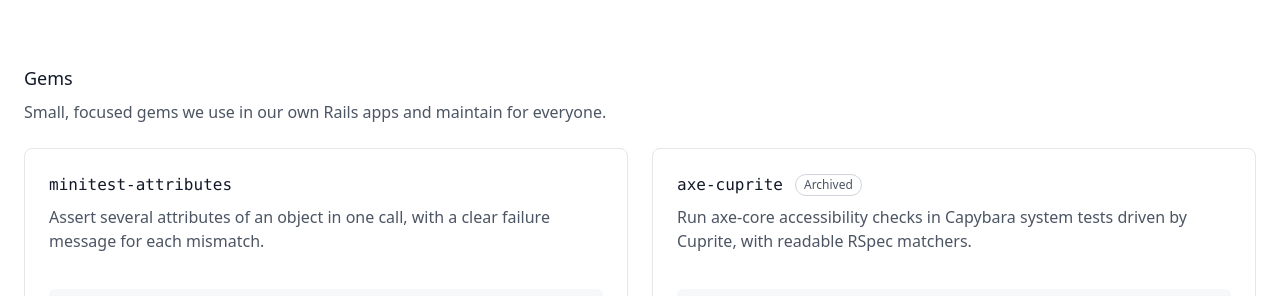
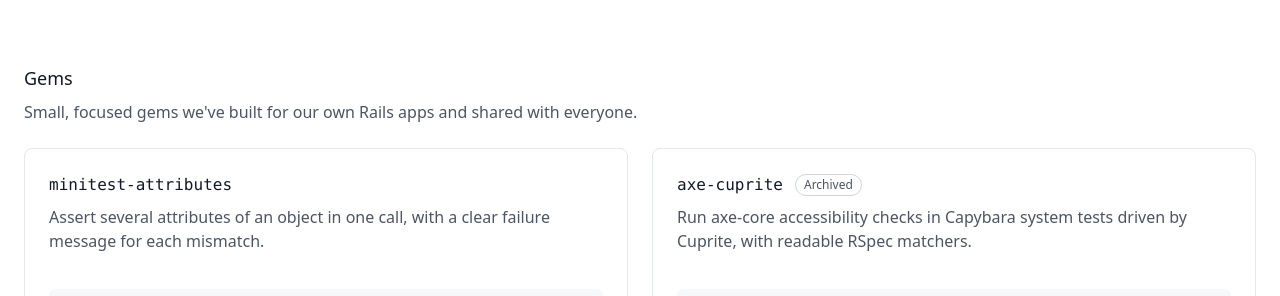
Before and after one commit to Guided-Rails/guided-rails.github.io, a Jekyll site: the page built from index.markdown, in a window 1280 px wide. Shown: the part 544-840 px from the top of the page. Built offline with Jekyll 4.4.1, drawn with Linux system fonts in a browser that asks for light colours; nearby versions of some CDN libraries; comment, search, counter and statistics services are not loaded.

Commit message:
Reword Gems intro to fit archived gems (#17)

```diff
--- a/_layouts/landing.html
+++ b/_layouts/landing.html
@@ -24,7 +24,7 @@
 <section class="mb-16 ml-[calc(50%-50vw)] w-screen px-6">
   <h2 class="text-lg font-medium">Gems</h2>
   <p class="mt-2 text-gray-600">
-    Small, focused gems we use in our own Rails apps and maintain for everyone.
+    Small, focused gems we've built for our own Rails apps and shared with everyone.
   </p>
   <div class="mt-6 grid gap-6 md:grid-cols-2">
     <div class="flex min-w-0 flex-col rounded-lg border border-gray-200 p-6">
```
